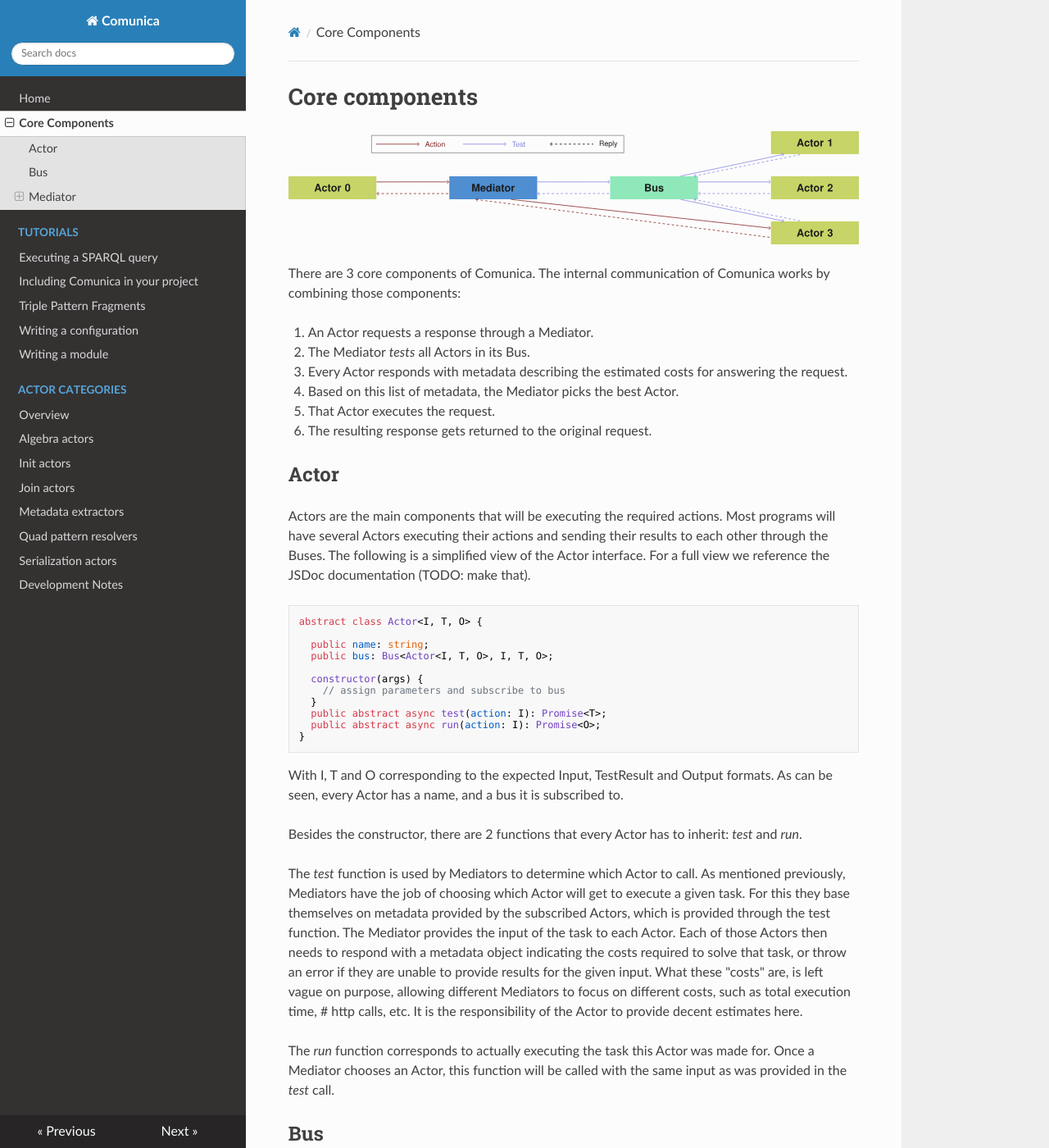
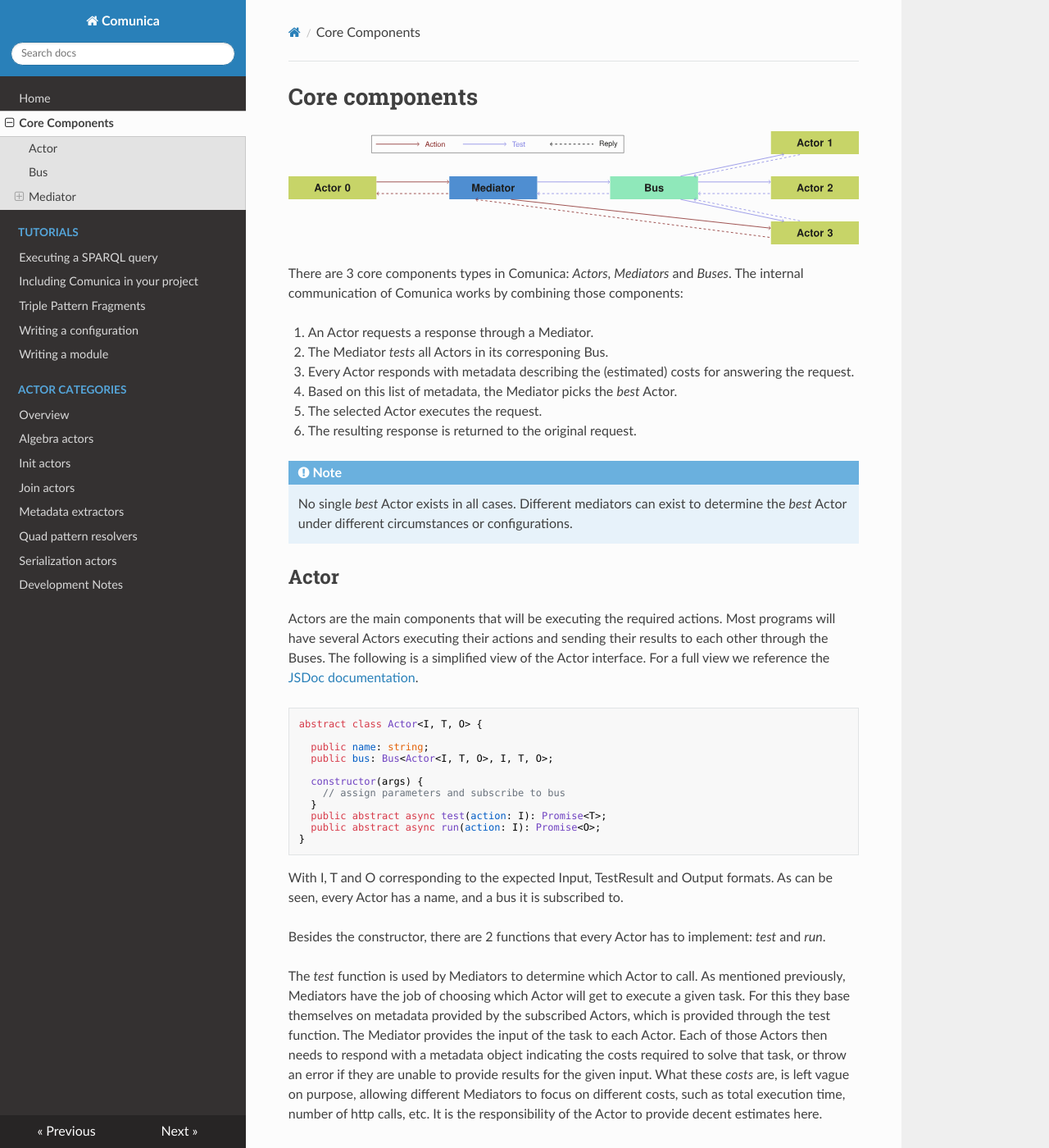
Before and after one commit to comunica/Documentation-Comunica, an MkDocs documentation site: the page built from docs/core.md, in a window 1280 px wide and 1400 px high. Shown: the whole window at 82% size. Built offline with MkDocs 1.6.1, drawn with Linux system fonts in a browser that asks for light colours; nearby versions of some CDN libraries; old or Windows-style settings are respelled for this version of MkDocs; some of the changed text lies outside the part shown.

Commit message:
Tweak core

````diff
--- a/docs/core.md
+++ b/docs/core.md
@@ -2,15 +2,19 @@
 
 ![Communication overview](actor-mediator-bus.svg)
 
-There are 3 core components of Comunica.
+There are 3 core components types in Comunica: *Actors*, *Mediators* and *Buses*.
 The internal communication of Comunica works by combining those components:
 
 1. An Actor requests a response through a Mediator.
-2. The Mediator *tests* all Actors in its Bus.
-3. Every Actor responds with metadata describing the estimated costs for answering the request.
-4. Based on this list of metadata, the Mediator picks the best Actor.
-5. That Actor executes the request.
-6. The resulting response gets returned to the original request.
+2. The Mediator *tests* all Actors in its corresponing Bus.
+3. Every Actor responds with metadata describing the (estimated) costs for answering the request.
+4. Based on this list of metadata, the Mediator picks the *best* Actor.
+5. The selected Actor executes the request.
+6. The resulting response is returned to the original request.
+
+!!! note
+    No single *best* Actor exists in all cases.
+    Different mediators can exist to determine the *best* Actor under different circumstances or configurations.
 
 ## Actor
 
@@ -18,7 +22,7 @@ Actors are the main components that will be executing the required actions.
 Most programs will have several Actors executing their actions
 and sending their results to each other through the Buses.
 The following is a simplified view of the Actor interface.
-For a full view we reference the JSDoc documentation (TODO: make that).
+For a full view we reference the [JSDoc documentation](https://comunica.github.io/comunica/classes/_core_lib_actor_.actor.html).
 
 ```typescript
 abstract class Actor<I, T, O> {
@@ -38,7 +42,7 @@ With I, T and O corresponding to the expected Input, TestResult and Output forma
 As can be seen, every Actor has a name,
 and a bus it is subscribed to.
 
-Besides the constructor, there are 2 functions that every Actor has to inherit: *test* and *run*.
+Besides the constructor, there are 2 functions that every Actor has to implement: *test* and *run*.
 
 The *test* function is used by Mediators to determine which Actor to call.
 As mentioned previously, Mediators have the job of choosing
@@ -49,9 +53,9 @@ The Mediator provides the input of the task to each Actor.
 Each of those Actors then needs to respond with a metadata object
 indicating the costs required to solve that task,
 or throw an error if they are unable to provide results for the given input.
-What these "costs" are, is left vague on purpose,
+What these _costs_ are, is left vague on purpose,
 allowing different Mediators to focus on different costs,
-such as total execution time, # http calls, etc.
+such as total execution time, number of http calls, etc.
 It is the responsibility of the Actor to provide decent estimates here.
 
 The *run* function corresponds to actually executing the task this Actor was made for.
````
Also changed, not shown: other parts of docs/core.md (+1 -1 lines).
